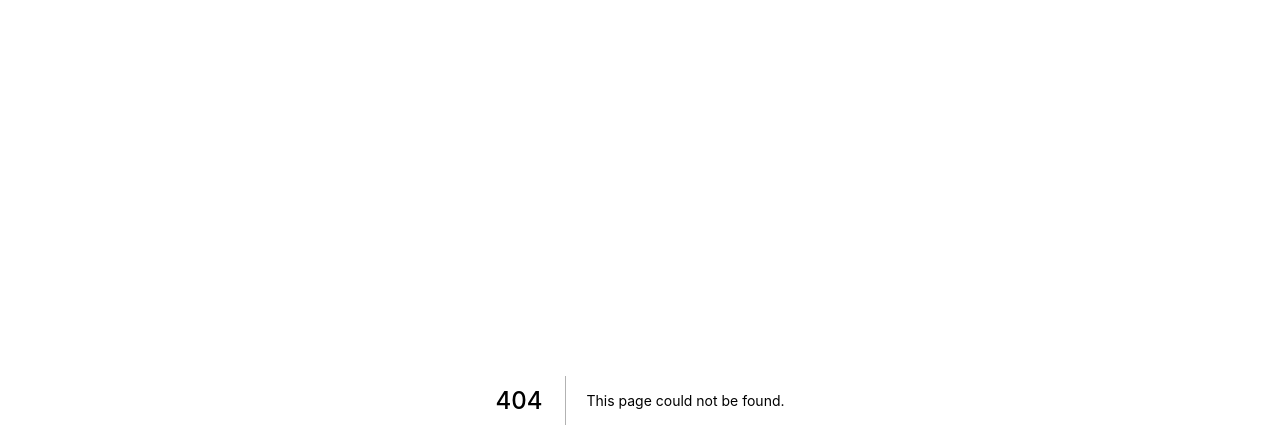
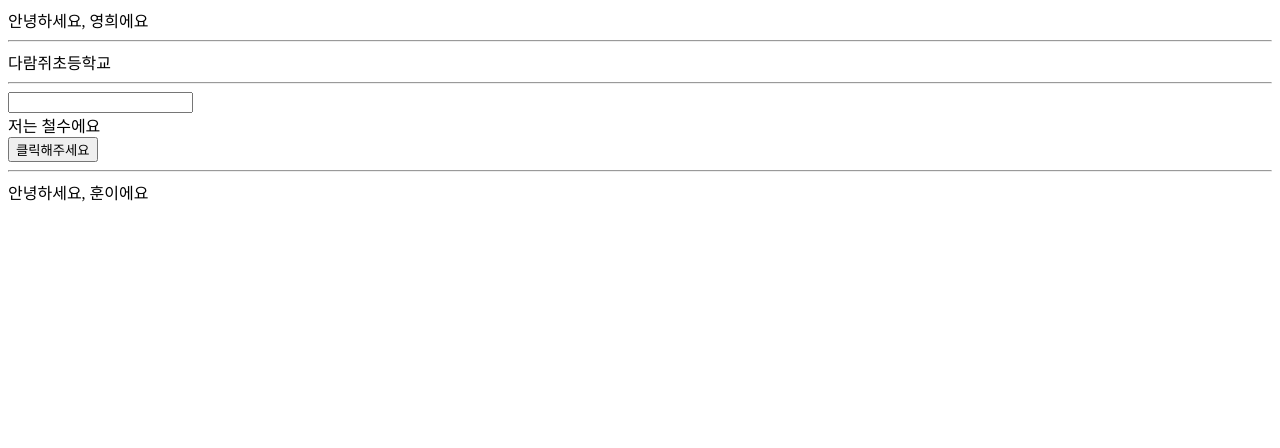
Before and after one commit to justdoplzz/class, a Next.js app: page /section14/14-01-props-children in a window 1280 px wide. Before the commit this address had no page. Shown: the top 448 px of the page. Built offline with nearby package versions, Linux system fonts and the light colour scheme.

Commit message:
[section14-01] 레이아웃 구성 : props-children

```diff
--- /dev/null
+++ b/pages/section14/14-01-props-children/index.jsx
@@ -0,0 +1,15 @@
+import Example from "../../../src/components/units/14-props-children-example";
+
+
+export default function PropsChildrenPage(){
+    return (
+        <Example school="다람쥐초등학교">
+            {/* 아래 div 는 props.children 으로 전달됨 */}
+            <div>
+                <input type="text" />
+                <div>저는 철수에요</div>
+                <button>클릭해주세요</button>
+            </div>
+        </Example>
+    )
+}
--- /dev/null
+++ b/src/components/units/14-props-children-example/index.jsx
@@ -0,0 +1,13 @@
+export default function Example(props){
+    return (
+        <div>
+            <div>안녕하세요, 영희에요</div>
+            <hr/>
+            <div>{props.school}</div>
+            <hr/>
+            <div>{props.children}</div>
+            <hr/>
+            <div>안녕하세요, 훈이에요</div>
+        </div>
+    )
+}
```
